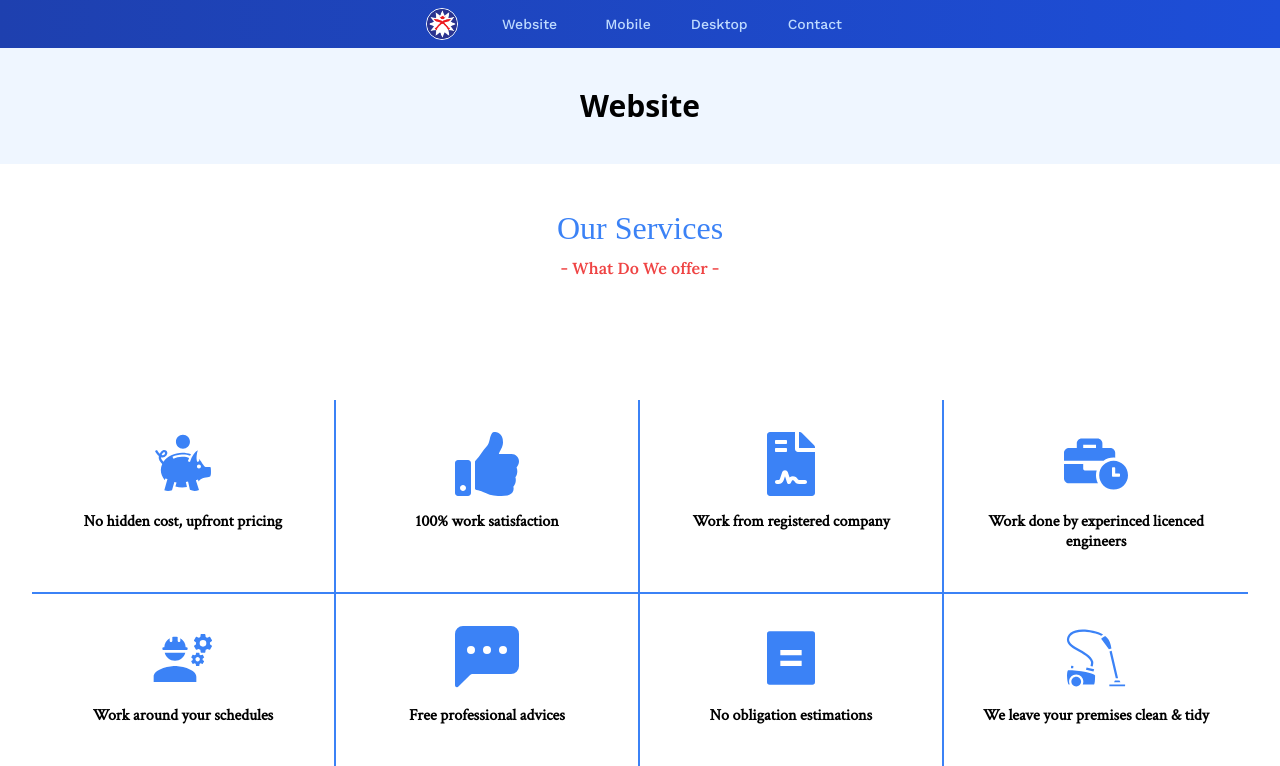
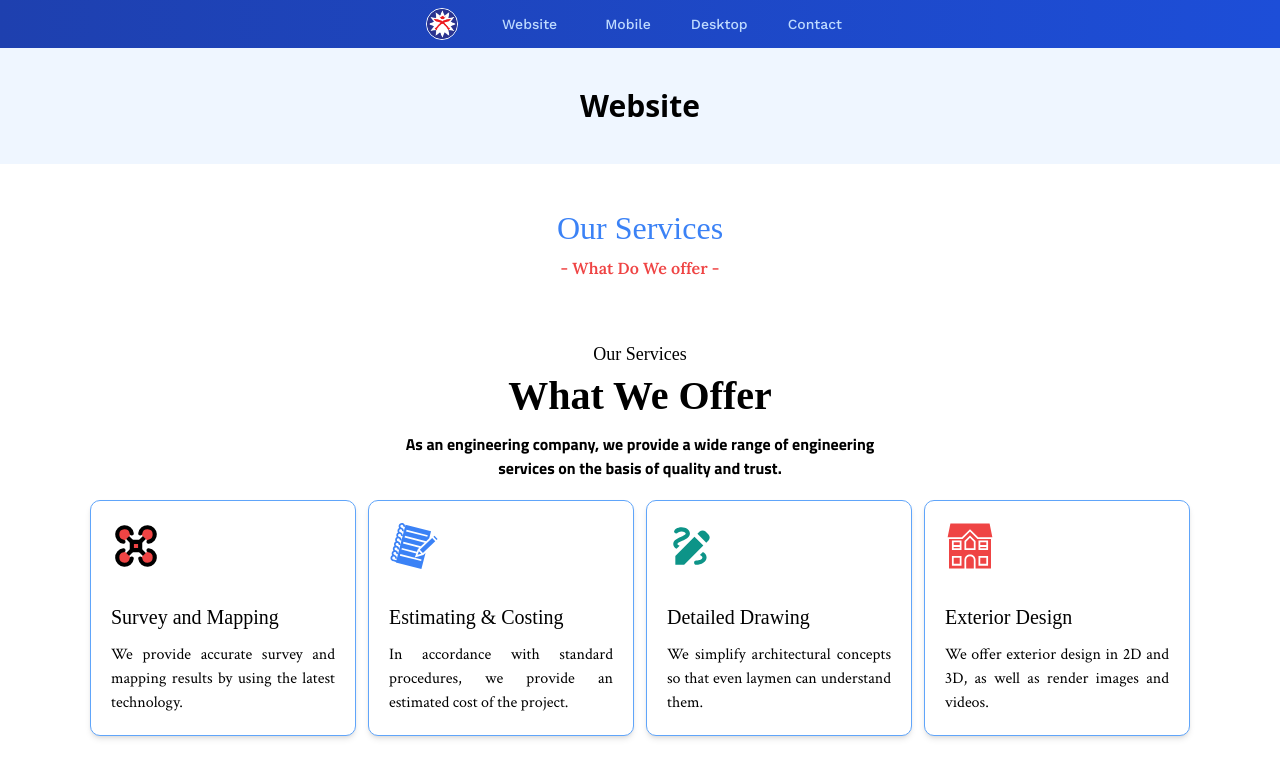
Before and after one commit to sandeepflutter/codegorkha, a React (Create React App) app: page / in a window 1280 px wide. Shown: the top 766 px of the page. Built offline with nearby package versions, Linux system fonts and the light colour scheme; a web font is replaced by a local one.

Commit message:
services+

```diff
--- a/src/Home/Services.js
+++ b/src/Home/Services.js
@@ -1,112 +1,106 @@
 import React from 'react';
-import a from '../Asset/a.jpg';
-import {GiPiggyBank} from 'react-icons/gi';
-import {FaThumbsUp} from 'react-icons/fa';
-import {FaFileContract} from 'react-icons/fa';
-import {BsChatLeftDotsFill} from 'react-icons/bs';
-import {RiBillFill} from 'react-icons/ri';
-import {GiVacuumCleaner} from 'react-icons/gi'
-import {MdEngineering} from 'react-icons/md'
-import {FaBusinessTime} from 'react-icons/fa'
+import {MdDeveloperMode} from 'react-icons/md';
+import {FaMobileAlt} from 'react-icons/fa';
+import {CgWebsite} from 'react-icons/cg';
+import {BsTools} from 'react-icons/bs';
+import {SiMinetest} from 'react-icons/si'
+import {MdAppRegistration} from 'react-icons/md'
+import {MdOutlineDesignServices} from 'react-icons/md'
+import { IoMdDesktop } from 'react-icons/io';
 
 export const Services = () => {
 
-      const img = [
-        {
-            img: a,
-            url: "https://www.ashrayaengineering.com.np/",
-          },
-      ];
     return (
 
       <footer class=" bg-white body-font">
   <div class="">
 
 <div className='p-10'>
-  <p className='text-center text-[4vh] text-blue-500 pb-1 font-fredericka'>
+  <p className='text-center text-[4vh] text-red-500 pb-1 font-fredericka'>
     Our Services
   </p>
   <p className='text-center text-red-500 font-lora'>- What Do We offer -</p>
 
 </div>
-<div id="skill" className="px-4  py-16 mx-auto sm:max-w-xl md:max-w-full lg:max-w-screen-xl md:px-24 lg:px-8 lg:py-20">
+<div id="skill" className="px-4  py-5 mx-auto sm:max-w-xl md:max-w-full lg:max-w-screen-xl md:px-24 lg:px-8 lg:py-10">
     <div className="grid row-gap-8 sm:row-gap-0 sm:grid-cols-2 lg:grid-cols-4">
 
-        <div className="group p-8 border-b-2 sm:border-r-2 border-blue-500 hover:bg-blue-500 hover:ring-sky-500  transition ease-in-out delay-150 hover:-translate-y-1 hover:scale-110 duration-300">
+        <div className="group p-8 border-b-2 sm:border-r-2 border-red-500 hover:bg-red-500 hover:ring-red-500  transition ease-in-out delay-150 hover:-translate-y-1 hover:scale-110 duration-300">
           <div className="max-w-md text-center ">
-            <div className="flex items-center justify-center w-16 h-16 mx-auto mb-4 sm:w-16 sm:h-16">
-            <GiPiggyBank className='w-full h-full  text-blue-500 group-hover:text-white transition ease-in-out delay-150'/>
+            <div className="flex items-center justify-center w-10 h-10 mx-auto mb-4 sm:w-10 sm:h-10">
+            <MdDeveloperMode className='w-full h-full  text-red-500 group-hover:text-white transition ease-in-out delay-150'/>
             </div>
-            <h6 className="mb-2 font-semibold leading-5 font-crimson group-hover:text-white transition ease-in-out delay-150 ">No hidden cost, upfront pricing</h6>
+            <h6 className="mb-2 font-semibold leading-5 font-crimson text-red-500 group-hover:text-white transition ease-in-out delay-150 ">Custom Software Development</h6>
           </div>
         </div>
 
 
-        <div className="group p-8 border-b-2 lg:border-r-2 border-blue-500 hover:bg-sky-500 hover:ring-sky-500  transition ease-in-out delay-150 hover:-translate-y-1 hover:scale-110 duration-300">
+        <div className="group p-8 border-b-2 lg:border-r-2 border-red-500 hover:bg-red-500 hover:ring-red-500  transition ease-in-out delay-150 hover:-translate-y-1 hover:scale-110 duration-300">
           <div className="max-w-md text-center">
-            <div className="flex items-center justify-center w-16 h-16 mx-auto mb-4 sm:w-16 sm:h-16">
-            <FaThumbsUp className='w-full h-full  text-blue-500 group-hover:text-white transition ease-in-out delay-150'/>
+            <div className="flex items-center justify-center w-10 h-10 mx-auto mb-4 sm:w-10 sm:h-10">
+            <CgWebsite className='w-full h-full  text-red-500 group-hover:text-white transition ease-in-out delay-150'/>
 
 
             </div>
-            <h6 className="mb-2 font-semibold leading-5 font-crimson group-hover:text-white transition ease-in-out delay-150">100% work satisfaction</h6>
+            <h6 className="text-red-500 mb-2 font-semibold leading-5 font-crimson group-hover:text-white transition ease-in-out delay-150">Web Application Development</h6>
           </div>
         </div>
-        <div className="group p-8 border-b-2 lg:border-r-2 sm:border-r-2 border-blue-500 hover:bg-sky-500 hover:ring-sky-500  transition ease-in-out delay-150 hover:-translate-y-1 hover:scale-110 duration-300">
+        <div className="group p-8 border-b-2 lg:border-r-2 sm:border-r-2 border-red-500 hover:bg-red-500 hover:ring-red-500  transition ease-in-out delay-150 hover:-translate-y-1 hover:scale-110 duration-300">
           <div className="max-w-md text-center">
-            <div className="flex items-center justify-center w-16 h-16 mx-auto mb-4 sm:w-16 sm:h-16">
-            <FaFileContract className='w-full h-full  text-blue-500 group-hover:text-white transition ease-in-out delay-150'/>
+            <div className="flex items-center justify-center w-10 h-10 mx-auto mb-4 sm:w-10 sm:h-10">
+            <FaMobileAlt className='w-full h-full  text-red-500 group-hover:text-white transition ease-in-out delay-150'/>
 
 
             </div>
-            <h6 className="mb-2 font-semibold leading-5 font-crimson group-hover:text-white transition ease-in-out delay-150">Work from registered company</h6>
+            <h6 className="text-red-500 mb-2 font-semibold leading-5 font-crimson group-hover:text-white transition ease-in-out delay-150">Mobile Application Development</h6>
           </div>
 
         </div>
-        <div className="group p-8 border-b-2 sm:border-r-0 lg:border-r-0 border-blue-500 hover:bg-sky-500 hover:ring-sky-500  transition ease-in-out delay-150 hover:-translate-y-1 hover:scale-110 duration-300">
+        <div className="group p-8 border-b-2 sm:border-r-0 lg:border-r-0 border-red-500 hover:bg-red-500 hover:ring-red-500  transition ease-in-out delay-150 hover:-translate-y-1 hover:scale-110 duration-300">
           <div className="max-w-md text-center">
-            <div className="flex items-center justify-center w-16 h-16 mx-auto mb-4 sm:w-16 sm:h-16">
-            <FaBusinessTime className='w-full h-full  text-blue-500 group-hover:text-white transition ease-in-out delay-150'/>
+            <div className="flex items-center justify-center w-10 h-10 mx-auto mb-4 sm:w-10 sm:h-10">
+            <IoMdDesktop className='w-full h-full  text-red-500 group-hover:text-white transition ease-in-out delay-150'/>
 
             </div>
-            <h6 className="mb-2 font-semibold leading-5 font-crimson group-hover:text-white transition ease-in-out delay-150"> Work done by experinced licenced engineers</h6>
+            <h6 className="text-red-500 mb-2 font-semibold leading-5 font-crimson group-hover:text-white transition ease-in-out delay-150">Desktop Application Development</h6>
           </div>
 
         </div>
-        <div className="group p-8 border-b-2 lg:border-b-0 lg:border-r-2 sm:border-r border-blue-500 hover:bg-sky-500 hover:ring-sky-500  transition ease-in-out delay-150 hover:-translate-y-1 hover:scale-110 duration-300">
+        <div className="group p-8 border-b-2 lg:border-b-0 lg:border-r-2 sm:border-r border-red-500 hover:bg-red-500 hover:ring-red-500  transition ease-in-out delay-150 hover:-translate-y-1 hover:scale-110 duration-300">
           <div className="max-w-md text-center">
-            <div className="flex items-center justify-center w-16 h-16 mx-auto mb-4 sm:w-16 sm:h-16">
-            <MdEngineering className='w-full h-full  text-blue-500 group-hover:text-white transition ease-in-out delay-150'/>
+            <div className="flex items-center justify-center w-10 h-10 mx-auto mb-4 sm:w-10 sm:h-10">
+            <MdOutlineDesignServices className='w-full h-full  text-red-500 group-hover:text-white transition ease-in-out delay-150'/>
 
             </div>
-            <h6 className="mb-2 font-semibold leading-5 font-crimson group-hover:text-white transition ease-in-out delay-150">Work around your schedules</h6>
+            <h6 className="text-red-500 mb-2 font-semibold leading-5 font-crimson group-hover:text-white transition ease-in-out delay-150">Software Design & Prototyping</h6>
           </div>
         </div>
-        <div className="group p-8 border-b-2 lg:border-b-0 sm:border-r-0 lg:border-r-2 border-blue-500 hover:bg-sky-500 hover:ring-sky-500  transition ease-in-out delay-150 hover:-translate-y-1 hover:scale-110 duration-300">
+        <div className="group p-8 border-b-2 lg:border-b-0 sm:border-r-0 lg:border-r-2 border-red-500 hover:bg-red-500 hover:ring-red-500  transition ease-in-out delay-150 hover:-translate-y-1 hover:scale-110 duration-300">
           <div className="max-w-md text-center">
-            <div className="flex items-center justify-center w-16 h-16 mx-auto mb-4 sm:w-16 sm:h-16">
-            <BsChatLeftDotsFill className='w-full h-full  text-blue-500 group-hover:text-white transition ease-in-out delay-150'/>
+            <div className="flex items-center justify-center w-10 h-10 mx-auto mb-4 sm:w-10 sm:h-10">
+            <MdAppRegistration className='w-full h-full  text-red-500 group-hover:text-white transition ease-in-out delay-150'/>
 
             </div>
-            <h6 className="mb-2 font-semibold leading-5 font-crimson group-hover:text-white transition ease-in-out delay-150">Free professional advices</h6>
+            <h6 className="text-red-500 mb-2 font-semibold leading-5 font-crimson group-hover:text-white transition ease-in-out delay-150">IT strategy and consulting</h6>
           </div>
         </div>
-        <div className="group p-8 border-b-2 sm:border-b-0 sm:border-r-2 border-blue-500 hover:bg-sky-500 hover:ring-sky-500  transition ease-in-out delay-150 hover:-translate-y-1 hover:scale-110 duration-300">
+        <div className="group p-8 border-b-2 sm:border-b-0 sm:border-r-2 border-red-500 hover:bg-red-500 hover:ring-red-500  transition ease-in-out delay-150 hover:-translate-y-1 hover:scale-110 duration-300">
           <div className="max-w-md text-center">
-            <div className="flex items-center justify-center w-16 h-16 mx-auto mb-4 sm:w-16 sm:h-16">
-            <RiBillFill className='w-full h-full  text-blue-500 group-hover:text-white transition ease-in-out delay-150'/>
+            <div className="flex items-center justify-center w-10 h-10 mx-auto mb-4 sm:w-10 sm:h-10">
+            <BsTools className='w-full h-full  text-red-500 group-hover:text-white transition ease-in-out delay-150'/>
 
             </div>
-            <h6 className="mb-2 font-semibold leading-5 font-crimson group-hover:text-white transition ease-in-out delay-150"> No obligation estimations</h6>
+            <h6 className="text-red-500 mb-2 font-semibold leading-5 font-crimson group-hover:text-white transition ease-in-out delay-150">Operation and Maintenance</h6>
           </div>
         </div>
-        <div className="group p-8 hover:bg-sky-500 hover:ring-sky-500  transition ease-in-out delay-150 hover:-translate-y-1 hover:scale-110 duration-300">
+
+        <div className="group p-8 hover:bg-red-500 hover:ring-red-500  transition ease-in-out delay-150 hover:-translate-y-1 hover:scale-110 duration-300">
           <div className="max-w-md text-center">
-            <div className="flex items-center justify-center w-16 h-16 mx-auto mb-4 sm:w-16 sm:h-16">
-            <GiVacuumCleaner className='w-full h-full  text-blue-500 group-hover:text-white transition ease-in-out delay-150'/>
+            <div className="flex items-center justify-center w-10 h-10 mx-auto mb-4 sm:w-10 sm:h-10">
+            <SiMinetest className='w-full h-full  text-red-500 group-hover:text-white transition ease-in-out delay-150'/>
 
             </div>
-            <h6 className="mb-2 font-semibold leading-5 font-crimson group-hover:text-white transition ease-in-out delay-150">We leave your premises clean & tidy</h6>
+            <h6 className="text-red-500 mb-2 font-semibold leading-5 font-crimson group-hover:text-white transition ease-in-out delay-150">QA & Testing</h6>
           </div>
         </div>
       </div>
--- a/src/Link/Home.js
+++ b/src/Link/Home.js
@@ -5,6 +5,7 @@ import {TiArrowSortedUp} from 'react-icons/ti';
 import Footer from "../Navbar/Footer";
 import Clients from "../Home/Clients";
 import Services from "../Home/Services";
+import Features from "../Home/Features";
 
 export const Home = () => {
     return (
@@ -26,6 +27,7 @@ export const Home = () => {
 
 
       </div>
+      <Features/>
       <Services/>
       <Clients/>
       <div className="bg-sky-900 justify-center flex items-center">
```
